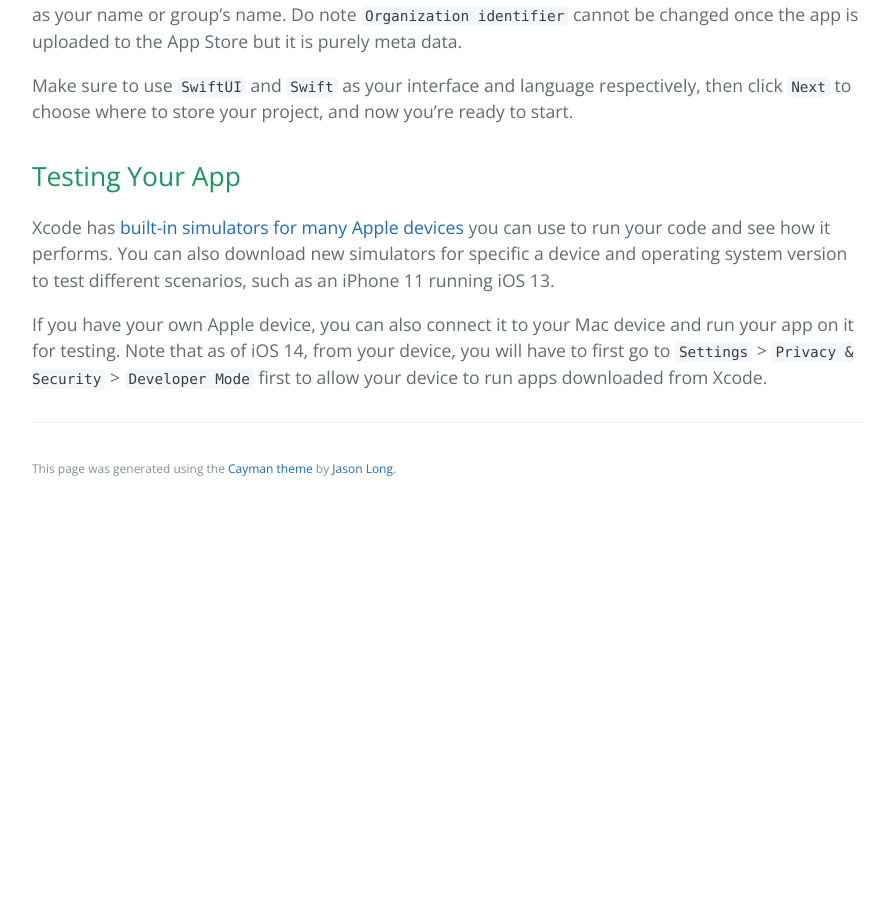
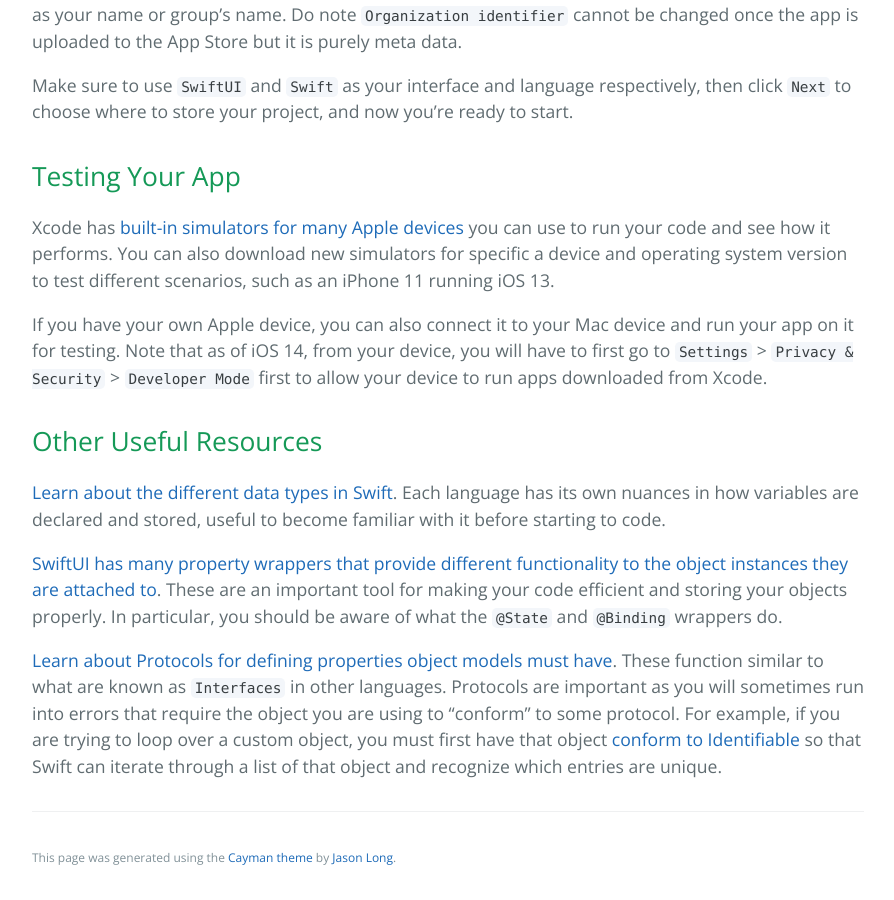
Before and after one commit to learning-software-engineering/learning-software-engineering.github.io, a Jekyll site: the page built from Topics/Tech_Stacks/swift.md, in a window 1280 px wide and 900 px high, scrolled down 2414 px. Shown: the whole window, without its empty margins (192-1086 px from the left). Built offline with Jekyll 4.4.1, drawn with Linux system fonts in a browser that asks for light colours; our own code applies the rules of GitHub Pages for plain Markdown files; before the commit the page ends 2925 px from its top, so only the background shows below that.

Commit message:
add other useful resources

```diff
--- a/Topics/Tech_Stacks/swift.md
+++ b/Topics/Tech_Stacks/swift.md
@@ -53,3 +53,11 @@
 different scenarios, such as an iPhone 11 running iOS 13.
 
 If you have your own Apple device, you can also connect it to your Mac device and run your app on it for testing. Note that as of iOS 14, from your device, you will have to first go to `Settings` > `Privacy & Security` > `Developer Mode` first to allow your device to run apps downloaded from Xcode.
+
+## Other Useful Resources
+[Learn about the different data types in Swift](https://www.hackingwithswift.com/read/0/3/types-of-data). Each language has its own nuances in how
+variables are declared and stored, useful to become familiar with it before starting to code.
+
+[SwiftUI has many property wrappers that provide different functionality to the object instances they are attached to](https://www.hackingwithswift.com/quick-start/swiftui/all-swiftui-property-wrappers-explained-and-compared). These are an important tool for making your code efficient and storing your objects properly. In particular, you should be aware of what the `@State` and `@Binding` wrappers do.
+
+[Learn about Protocols for defining properties object models must have](https://www.hackingwithswift.com/read/0/22/protocols). These function similar to what are known as `Interfaces` in other languages. Protocols are important as you will sometimes run into errors that require the object you are using to "conform" to some protocol. For example, if you are trying to loop over a custom object, you must first have that object [conform to Identifiable](https://www.hackingwithswift.com/quick-start/swiftui/how-to-fix-initializer-init-rowcontent-requires-that-sometype-conform-to-identifiable) so that Swift can iterate through a list of that object and recognize which entries are unique.
```
